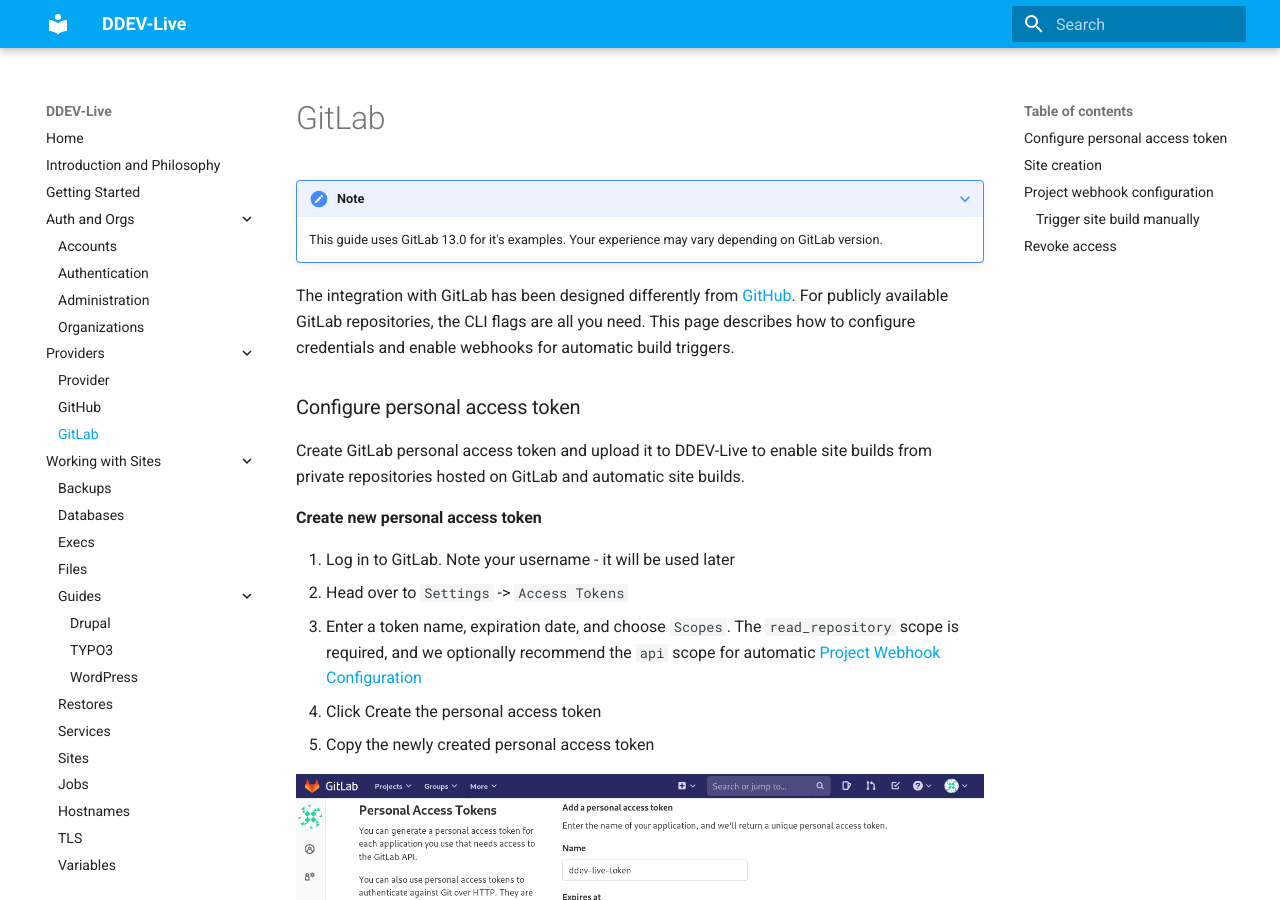
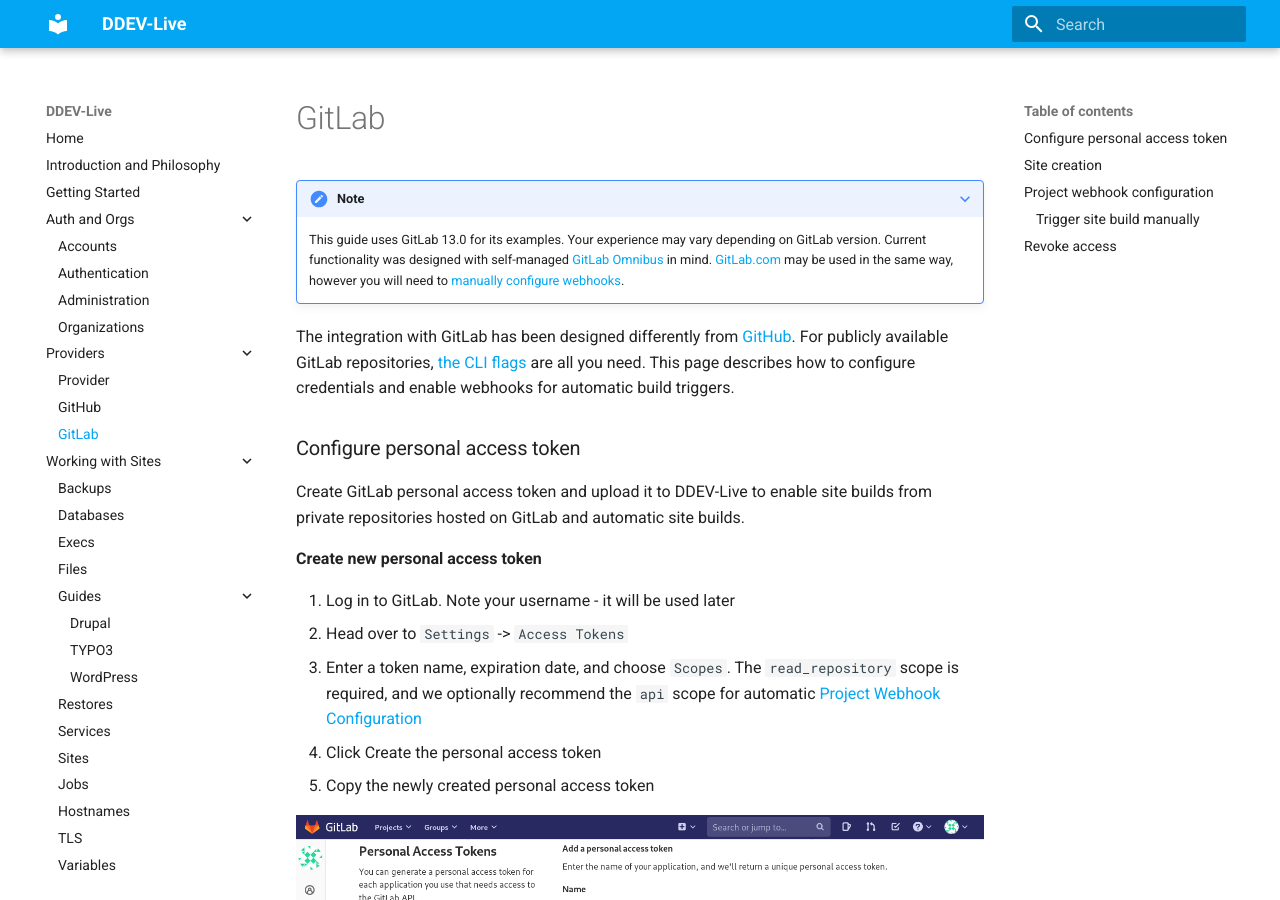
Before and after one commit to fru-io/docs-live, an MkDocs documentation site: the page built from docs/gitlab.md, in a window 1280 px wide and 900 px high. Built offline with MkDocs 1.6.1 and Material for MkDocs 9.7.7, drawn with Linux system fonts in a browser that asks for light colours; some of the changed text lies outside the part shown.

Commit message:
Minor changes to GitLab availability language (#113)
* Minor changes to GitLab availability language

* Incorporating @unn's review re webhooks

* Missed a comma.

* Added link to configure webhooks

````diff
--- a/docs/gitlab.md
+++ b/docs/gitlab.md
@@ -1,10 +1,10 @@
 # GitLab
 
 ???+ note
-    This guide uses GitLab 13.0 for it's examples. Your experience may vary depending on GitLab version.
+    This guide uses GitLab 13.0 for its examples. Your experience may vary depending on GitLab version. Current functionality was designed with self-managed [GitLab Omnibus](https://about.gitlab.com/install/) in mind. [GitLab.com](https://gitlab.com/) may be used in the same way, however you will need to [manually configure webhooks](https://docs.ddev.com/gitlab/#project-webhook-configuration).
 
 
-The integration with GitLab has been designed differently from [GitHub](https://docs.ddev.com/github/).  For publicly available GitLab repositories, the CLI flags are all you need. This page describes how to configure credentials and enable webhooks for automatic build triggers.
+The integration with GitLab has been designed differently from [GitHub](https://docs.ddev.com/github/).  For publicly available GitLab repositories, [the CLI flags](https://docs.ddev.com/sites/#gitlab) are all you need. This page describes how to configure credentials and enable webhooks for automatic build triggers.
 
 ### Configure personal access token
 
@@ -37,7 +37,7 @@ ddev-live create credentials gitlab <credentials-name> \
 
 ### Site creation
 
-Site creation now uses the [ddev-live CLI more general purpose flags](https://docs.ddev.com/sites/#gitlab).
+[Site](https://docs.ddev.com/sites/) creation now uses the [ddev-live CLI more general purpose flags](https://docs.ddev.com/sites/#gitlab).
 
 ```
 ddev-live create site typo3 typo3-example-site \
````
Also changed, not shown: docs/getting-started.md (+1 -1 lines), docs/providers.md (+1 -1 lines), docs/sites.md (+2 -2 lines).
